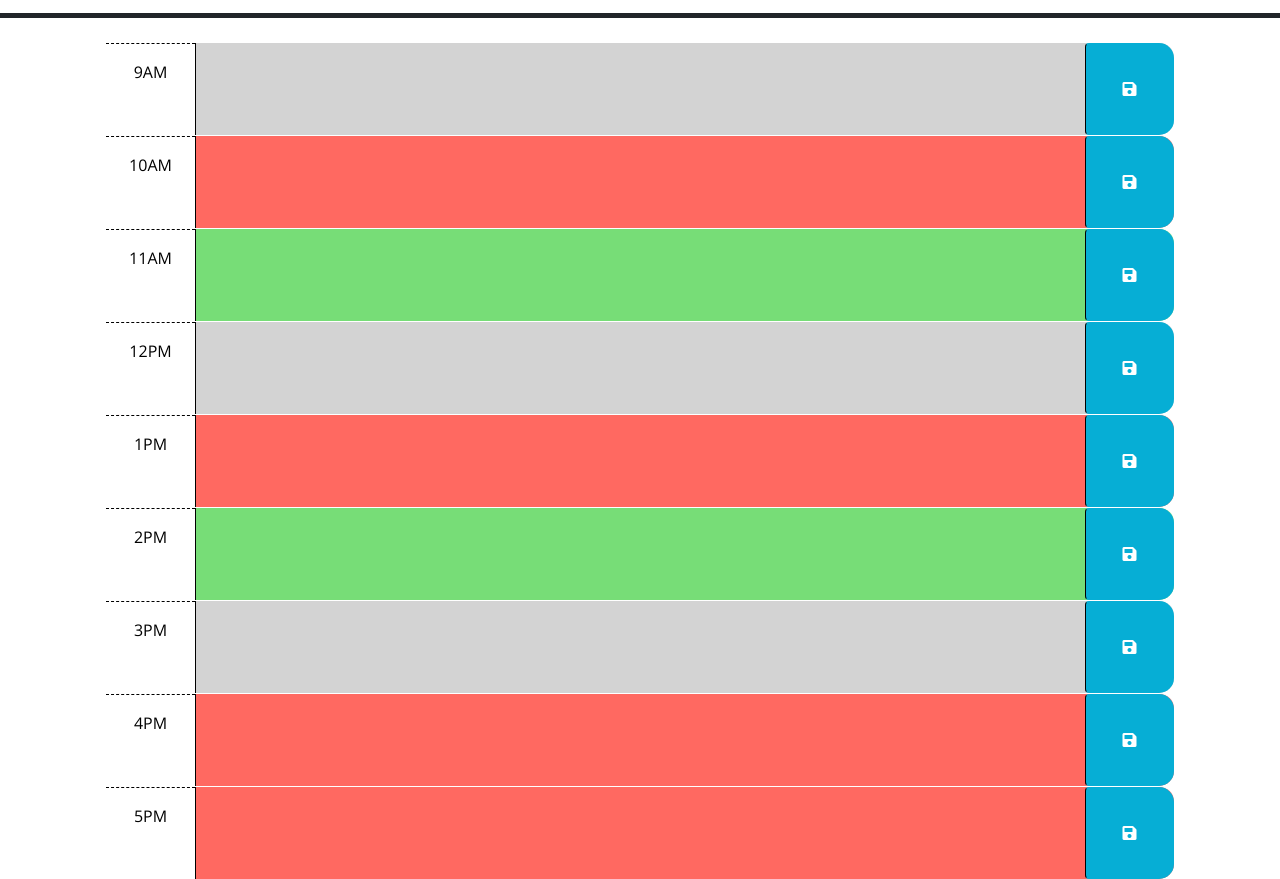
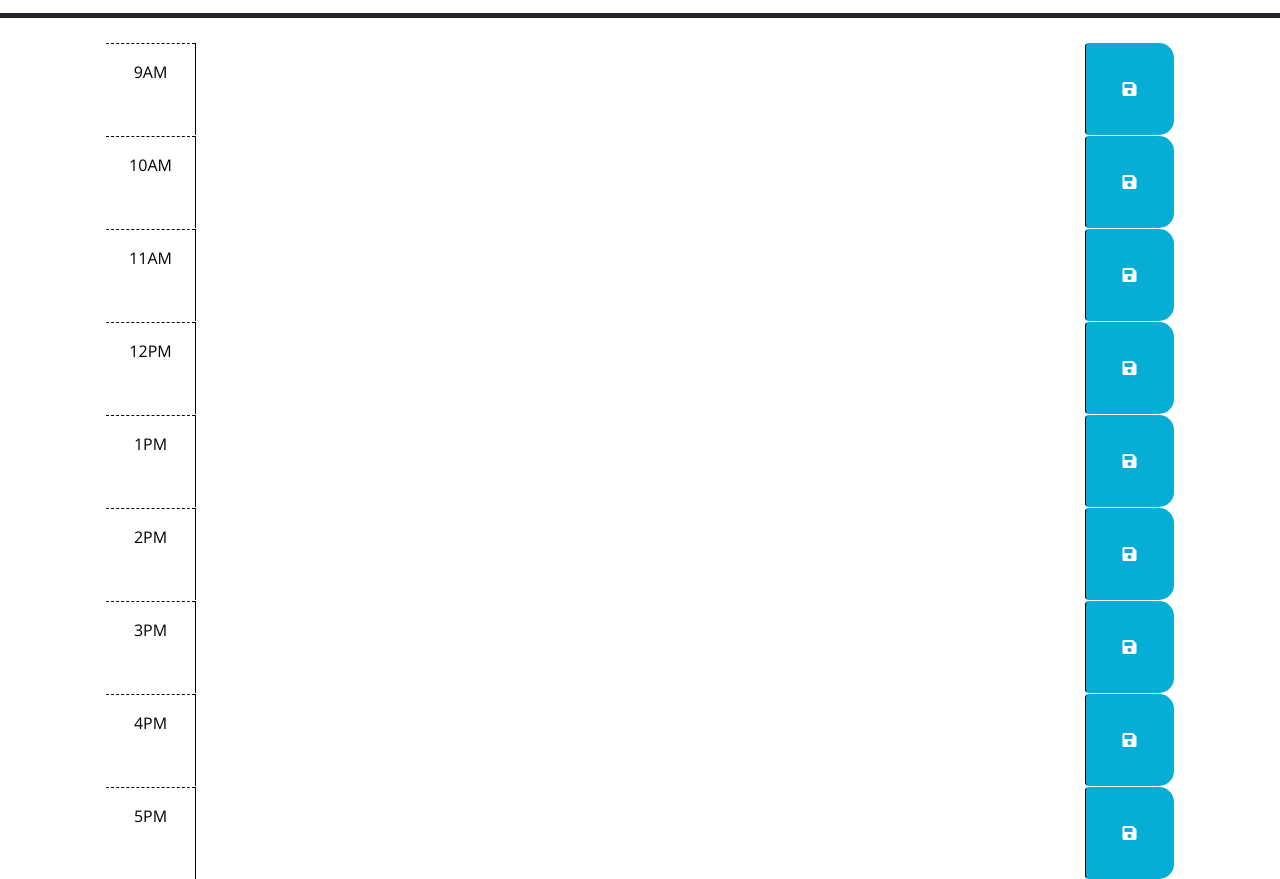
Before and after one commit to i-kare/Work-Day-Scheduler, a plain HTML site: page index.html in a window 1280 px wide. Shown: the part 260-1139 px from the top of the page. Drawn offline with nearby package versions, Linux system fonts and the light colour scheme.

Commit message:
Remove classes for present/ past and future so we can dynamically allocate them later

```diff
--- a/index.html
+++ b/index.html
@@ -30,9 +30,8 @@
         code is implemented.
         -->
 
-
-    <!-- Example of a past time block. The "past" class adds a gray background color. -->
-    <div id="hour-9" class="row time-block past">
+    <!-- 9am on the calendar -->
+    <div id="hour-9" class="row time-block">
       <div class="col-2 col-md-1 hour text-center py-3">9AM</div>
       <textarea class="col-8 col-md-10 description" rows="3"> </textarea>
       <button class="btn saveBtn col-2 col-md-1" aria-label="save">
@@ -40,8 +39,8 @@
       </button>
     </div>
 
-    <!-- Example of a a present time block. The "present" class adds a red background color. -->
-    <div id="hour-10" class="row time-block present">
+    <!-- 10am on the calendar -->
+    <div id="hour-10" class="row time-block">
       <div class="col-2 col-md-1 hour text-center py-3">10AM</div>
       <textarea class="col-8 col-md-10 description" rows="3"> </textarea>
       <button class="btn saveBtn col-2 col-md-1" aria-label="save">
@@ -49,8 +48,8 @@
       </button>
     </div>
 
-    <!-- Example of a future time block. The "future" class adds a green background color. -->
-    <div id="hour-11" class="row time-block future">
+    <!-- 11am on the calendar -->
+    <div id="hour-11" class="row time-block">
       <div class="col-2 col-md-1 hour text-center py-3">11AM</div>
       <textarea class="col-8 col-md-10 description" rows="3"> </textarea>
       <button class="btn saveBtn col-2 col-md-1" aria-label="save">
@@ -58,8 +57,8 @@
       </button>
     </div>
 
-     <!-- Example of a past time block. The "past" class adds a gray background color. -->
-     <div id="hour-12" class="row time-block past">
+    <!-- 12pm on the calendar -->
+    <div id="hour-12" class="row time-block">
       <div class="col-2 col-md-1 hour text-center py-3">12PM</div>
       <textarea class="col-8 col-md-10 description" rows="3"> </textarea>
       <button class="btn saveBtn col-2 col-md-1" aria-label="save">
@@ -67,8 +66,8 @@
       </button>
     </div>
 
-    <!-- Example of a a present time block. The "present" class adds a red background color. -->
-    <div id="hour-1" class="row time-block present">
+    <!-- 1pm on the calendar -->
+    <div id="hour-1" class="row time-block">
       <div class="col-2 col-md-1 hour text-center py-3">1PM</div>
       <textarea class="col-8 col-md-10 description" rows="3"> </textarea>
       <button class="btn saveBtn col-2 col-md-1" aria-label="save">
@@ -76,16 +75,17 @@
       </button>
     </div>
 
-    <!-- Example of a future time block. The "future" class adds a green background color. -->
-    <div id="hour-2" class="row time-block future">
+    <!-- 2pm on the calendar -->
+    <div id="hour-2" class="row time-block">
       <div class="col-2 col-md-1 hour text-center py-3">2PM</div>
       <textarea class="col-8 col-md-10 description" rows="3"> </textarea>
       <button class="btn saveBtn col-2 col-md-1" aria-label="save">
         <i class="fas fa-save" aria-hidden="true"></i>
       </button>
     </div>
-     <!-- Example of a past time block. The "past" class adds a gray background color. -->
-     <div id="hour-3" class="row time-block past">
+
+    <!-- 3pm on the calendar -->
+    <div id="hour-3" class="row time-block">
       <div class="col-2 col-md-1 hour text-center py-3">3PM</div>
       <textarea class="col-8 col-md-10 description" rows="3"> </textarea>
       <button class="btn saveBtn col-2 col-md-1" aria-label="save">
@@ -93,8 +93,8 @@
       </button>
     </div>
 
-    <!-- Example of a a present time block. The "present" class adds a red background color. -->
-    <div id="hour-4" class="row time-block present">
+    <!-- 4pm on the calendar -->
+    <div id="hour-4" class="row time-block">
       <div class="col-2 col-md-1 hour text-center py-3">4PM</div>
       <textarea class="col-8 col-md-10 description" rows="3"> </textarea>
       <button class="btn saveBtn col-2 col-md-1" aria-label="save">
@@ -102,15 +102,14 @@
       </button>
     </div>
 
-    <!-- Example of a a present time block. The "present" class adds a red background color. -->
-    <div id="hour-5" class="row time-block present">
+    <!-- 5pm on the calendar -->
+    <div id="hour-5" class="row time-block">
       <div class="col-2 col-md-1 hour text-center py-3">5PM</div>
       <textarea class="col-8 col-md-10 description" rows="3"> </textarea>
       <button class="btn saveBtn col-2 col-md-1" aria-label="save">
         <i class="fas fa-save" aria-hidden="true"></i>
       </button>
     </div>
-
 
     <script src="https://code.jquery.com/jquery-3.4.1.min.js"></script>
     <script src="https://cdn.jsdelivr.net/npm/dayjs@1.11.3/dayjs.min.js"
```
